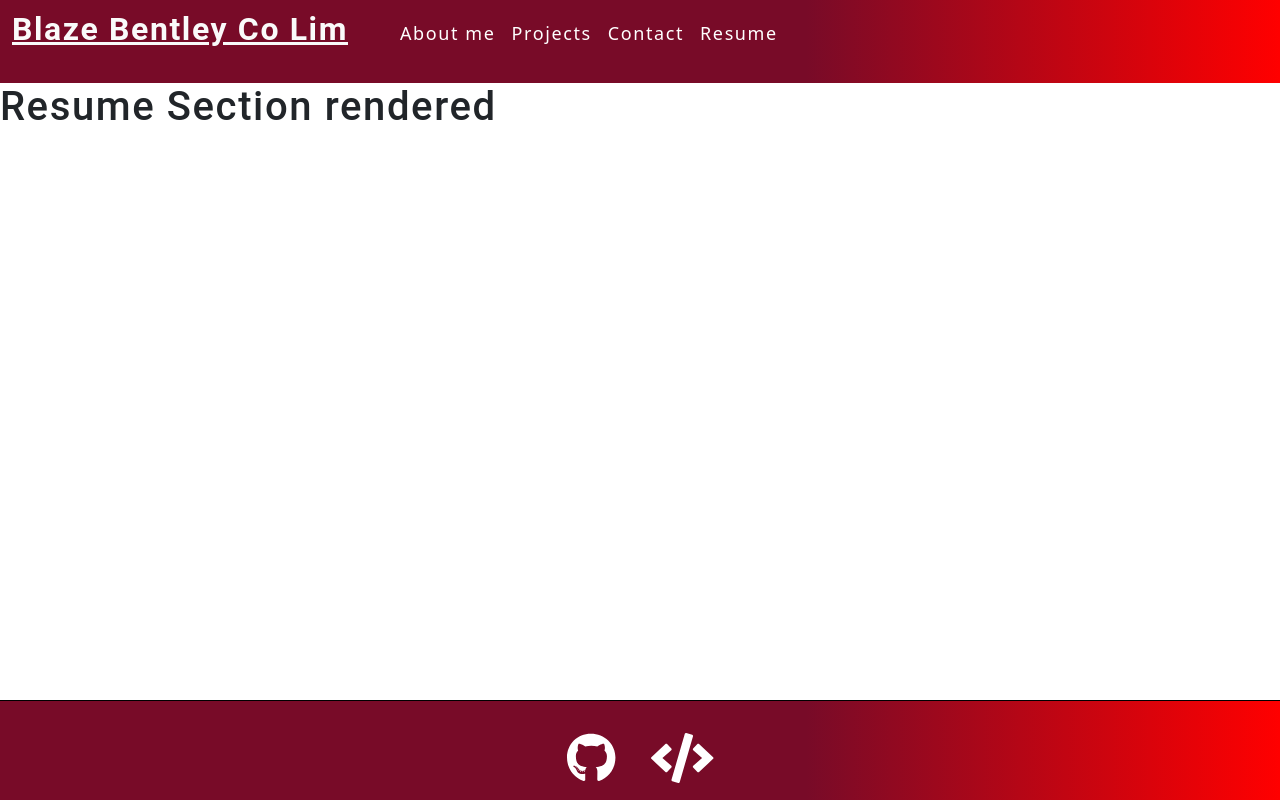
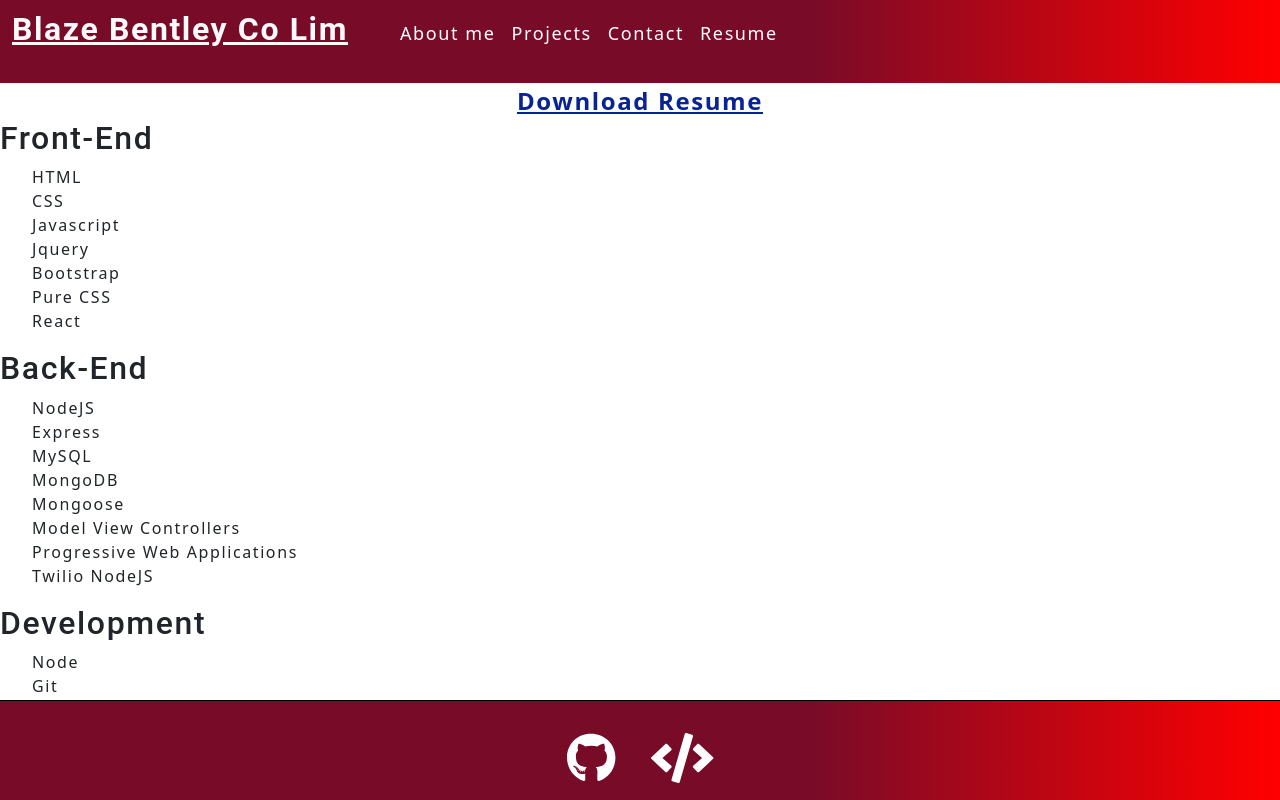
Before and after one commit to blazelim/react-portfolio, a React (Create React App) app: page / in a window 1280 px wide. Both pictures are taken after a click on the item "Resume". Built offline with nearby package versions, Linux system fonts and the light colour scheme.

Commit message:
added resume section placeholdeR

```diff
--- a/src/components/Resume/index.js
+++ b/src/components/Resume/index.js
@@ -1,9 +1,48 @@
 import React from 'react';
+import downloadResume from '../../assets/blazelim_resume.txt';
 
-function Resume() {
-    return(
-        <h1>Resume Section rendered</h1>
+// resume export function
+export default function Resume() {
+    return (
+        <div className="resume">
+            <div className="download-container">
+               <a className="download" href={downloadResume} download>Download Resume</a>
+            </div>
+            <div>
+                <h2>Front-End</h2>
+                <ul>
+                    <li>HTML</li>
+                    <li>CSS</li>
+                    <li>Javascript</li>
+                    <li>Jquery</li>
+                    <li>Bootstrap</li>
+                    <li>Pure CSS</li>
+                    <li>React</li>
+                </ul>
+            </div>
+            <div>
+                <h2>Back-End</h2>
+                <ul>
+                    <li>NodeJS</li>
+                    <li>Express</li>
+                    <li>MySQL</li>
+                    <li>MongoDB</li>
+                    <li>Mongoose</li>
+                    <li>Model View Controllers</li>
+                    <li>Progressive Web Applications</li>
+                    <li>Twilio NodeJS</li>
+                </ul>
+            </div>
+            <div>
+                <h2>Development</h2>
+                <ul>
+                    <li>Node</li>
+                    <li>Git</li>
+                    <li>Jest</li>
+                    <li>Github</li>
+                    <li>Heroku</li>
+                </ul>
+            </div>
+        </div>
     )
 }
-
-export default Resume
--- a/src/index.css
+++ b/src/index.css
@@ -436,3 +436,19 @@
 .project-text-container {
   top: 50px;
 }
+
+
+.download-container {
+  text-align: center;
+}
+
+.download {
+  text-align: center;
+  font-size: 24px;
+  color: rgba(8,35,148,1);
+}
+
+.download:hover {
+  color: rgba(0,114,255,1);
+  text-decoration: none;
+}
```
Also changed, not shown: src/assets/blazelim_resume.txt (added), src/components/SingleProject/index.js (deleted).
